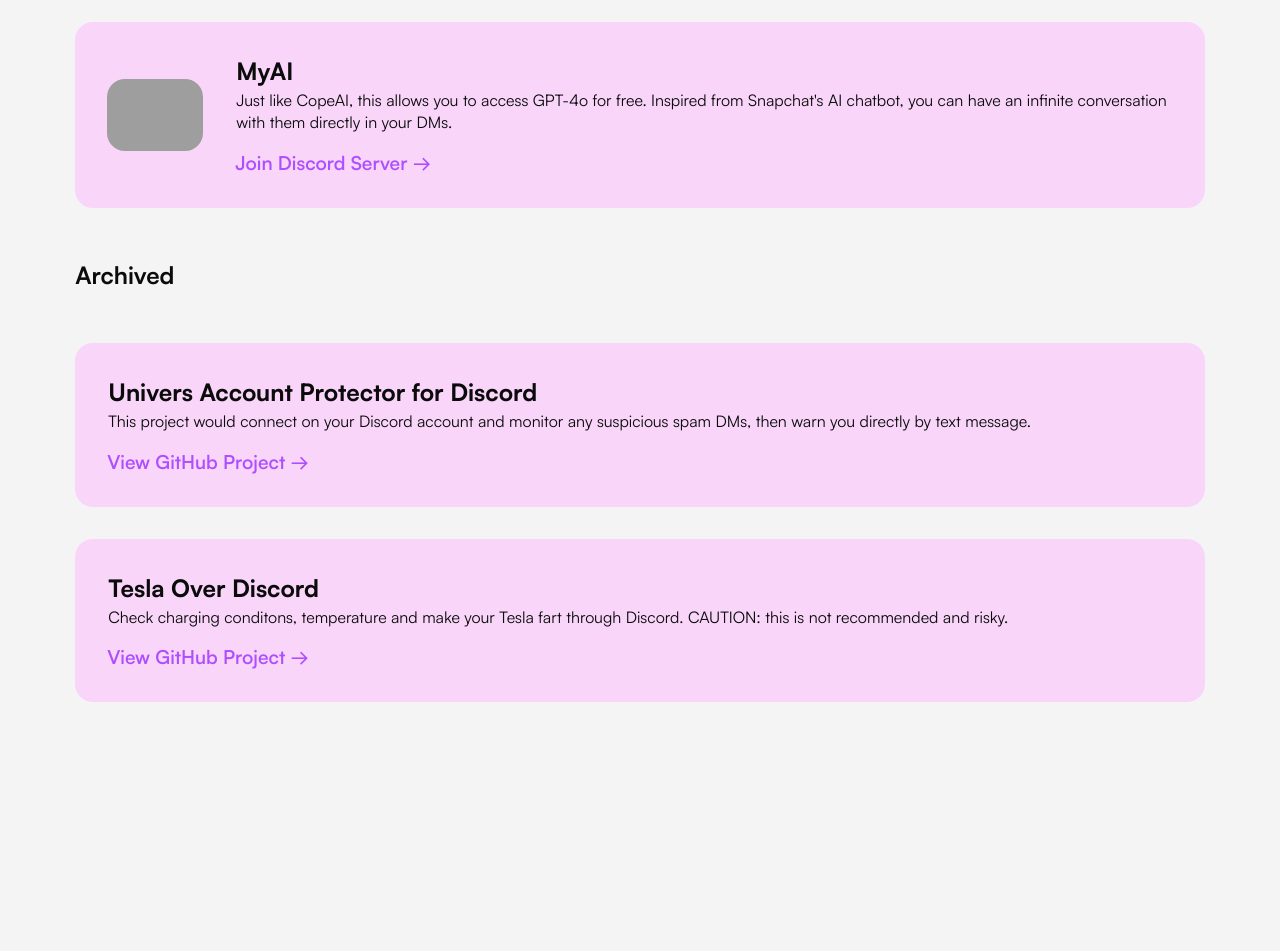
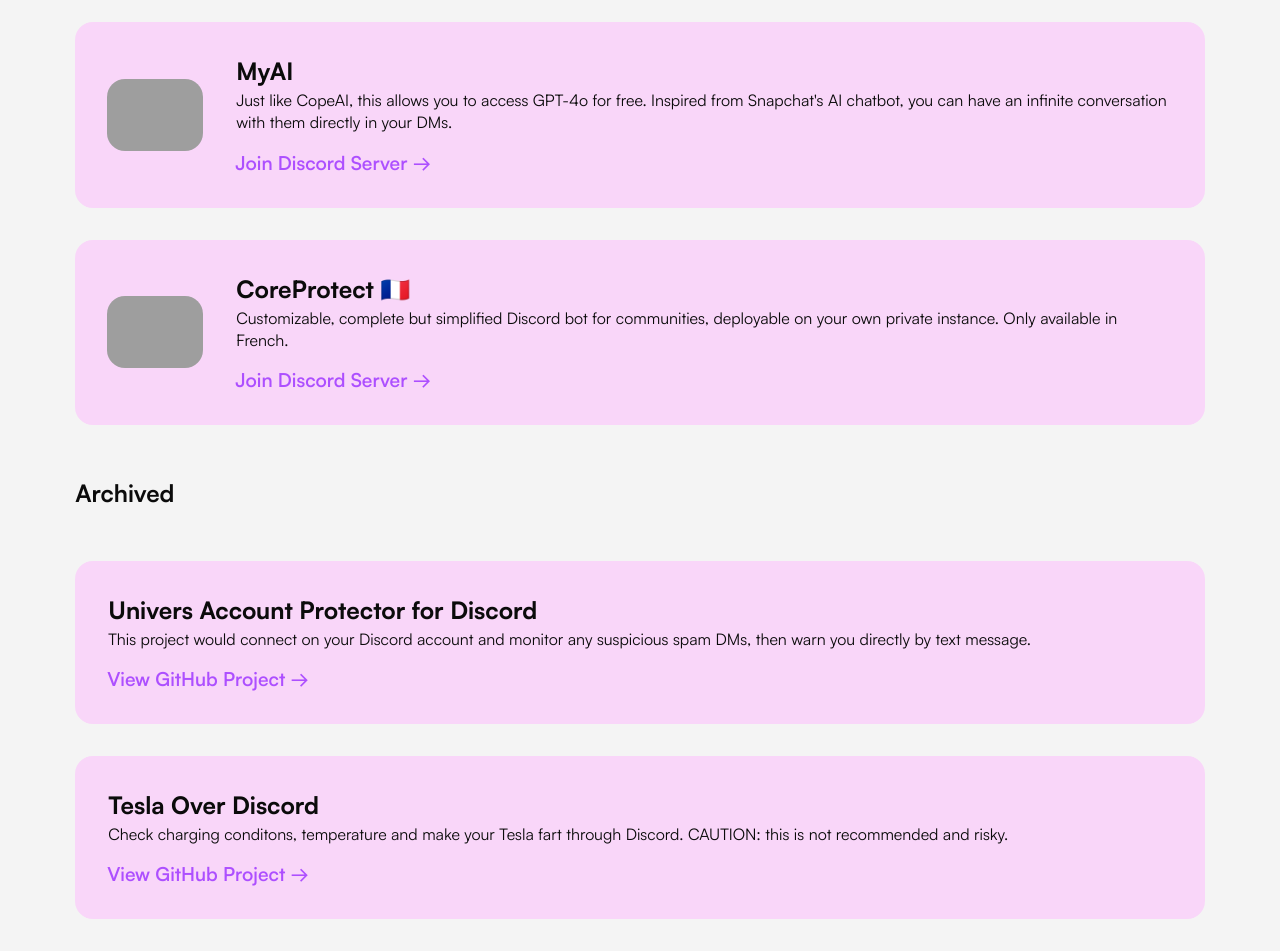
Before and after one commit to Showdown76py/showdown.boo, a Flask app: page /projects in a window 1280 px wide. Shown: the part 531-1482 px from the top of the page. Before the commit the page ends 1233 px from the top, so only its background shows below. Run offline with Flask 3, Linux system fonts and the light colour scheme; some libraries are stand-ins or nearby versions; grey boxes are pictures that could not be loaded.

Commit message:
feat: text update & added project CoreProtect

```diff
--- a/templates/projects.html
+++ b/templates/projects.html
@@ -51,6 +51,17 @@
                         <footer><a target="_blank" rel="noopener noreferrer" class="nke" href="https://discord.com/invite/6hkfnH9wuH">Join Discord Server →</a></footer>
                     </div>
                 </div>
+
+                <div class="project hover-s" id="coreprotect">
+                    <img class="project-img" src="https://cdn.discordapp.com/icons/1442792905793208374/2fa283534cba5badbeca58f721e485fb.webp?size=1024&quality=lossless">
+                    <div class="project-details">
+                        <p class="project-title">CoreProtect 🇫🇷</p>
+                        <p class="project-description">Customizable, complete but simplified Discord bot for communities, deployable on your own private instance. Only available in French.</p>
+                        <footer><a target="_blank" rel="noopener noreferrer" class="nke" href="https://discord.gg/rDXrm58kQq">Join Discord Server →</a></footer>
+                    </div>
+                </div>
+
+
             </div>
             <h2>Archived</h2>
             <div class="project-box">
```
Also changed, not shown: templates/index.html (+4 -4 lines).
